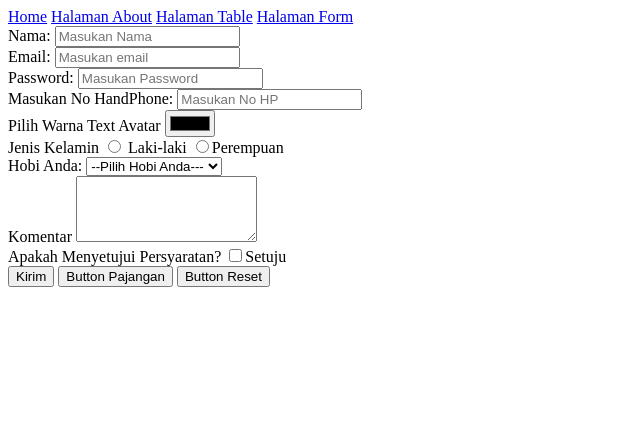
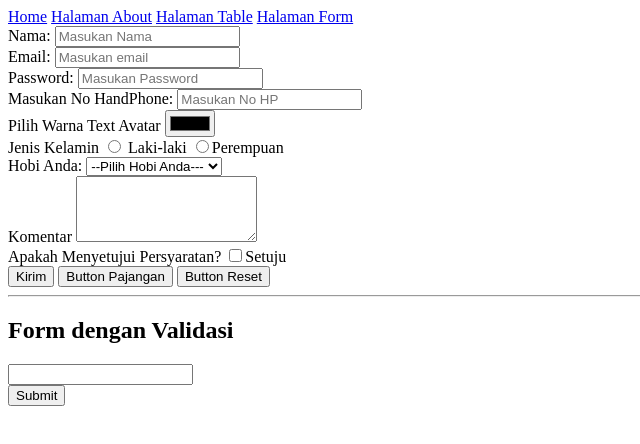
Before and after one commit to michaelprat/belajar_html, a plain HTML site: page latihan html/latihanForm.html in a window 1280 px wide. Shown: the whole page, without its empty margins (0-640 px from the left). Drawn offline with Linux system fonts and the light colour scheme.

Commit message:
latihan hari 2 (dengan validasi)

```diff
--- a/latihan html/latihanForm.html
+++ b/latihan html/latihanForm.html
@@ -88,7 +88,21 @@
                 <!-- Bisa juga dengan menggunakan input type="submit" -->
                 <!-- <input type="submit">Button Submit</input> -->
             </div>
+        </form>
 
+        <hr>
+        <h2>Form dengan Validasi </h2>
+        <!-- Contoh Validasi HTML Standar(Client Side Validation) -->
+        <!-- di input Text bisa memberikan validasi berupa required,minLength(minimal huruf),maxLength(maximum Huruf) -->
+        <!-- Bisa untuk validasi email,tanggal dkk -->
+        <!-- Untuk Selengkapnya bisa dilihat di: -->
+        <!-- **trivia bahasa errornya akan berdasarkan IP address , contoh misal dari jepang maka bahasa errornya akan otomatis menggunakan bahasa jepang  -->
+         <!-- https://developer.mozilla.org/en-US/docs/Learn/Forms/Form_validation -->
+        <form action="valid" method="get">
+            <div>
+                <input type="text" name="searh" id="searchValue" required minlength="3" maxlength="10">
+            </div>
+            <button>Submit</button>
         </form>
     </main>
 </body>
```
